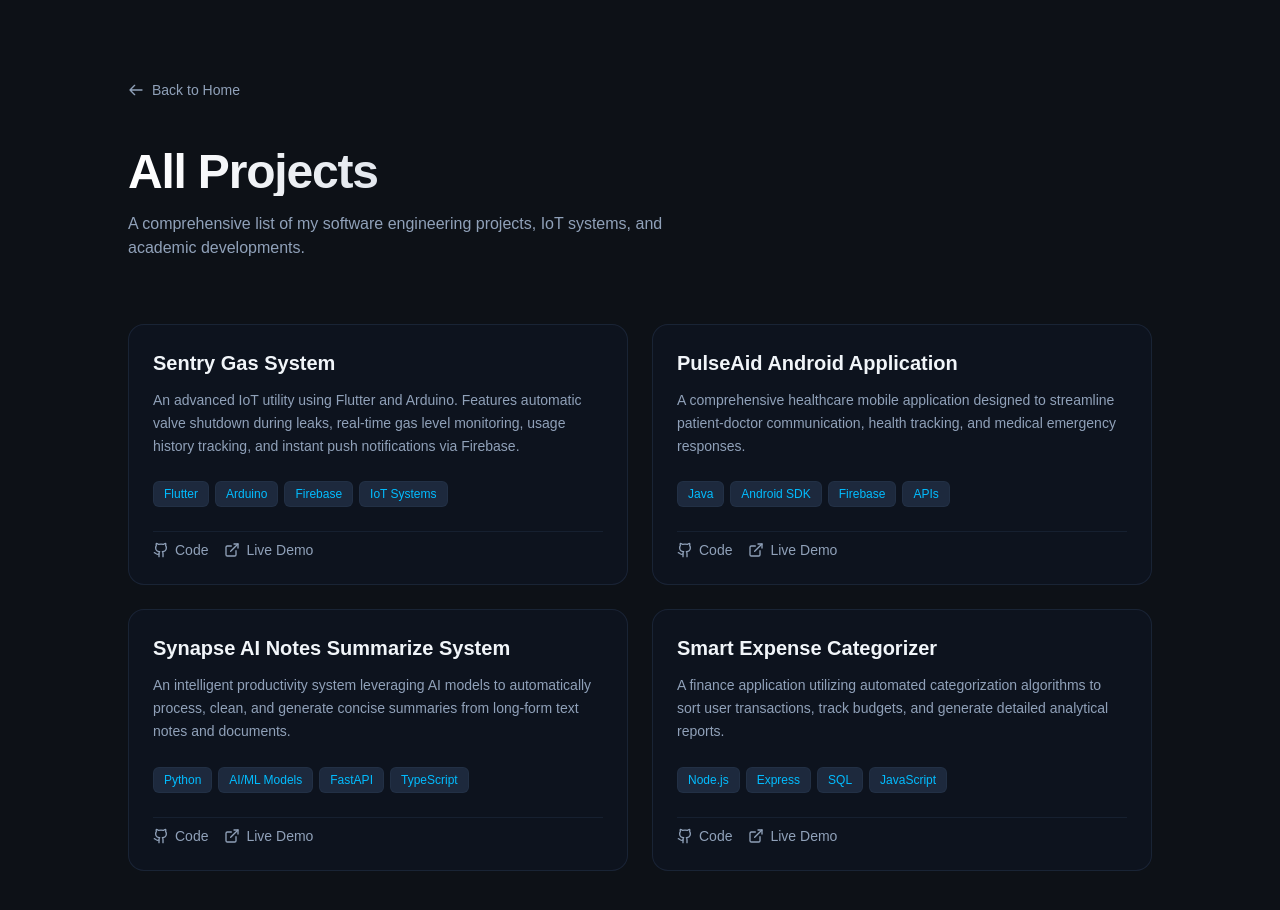
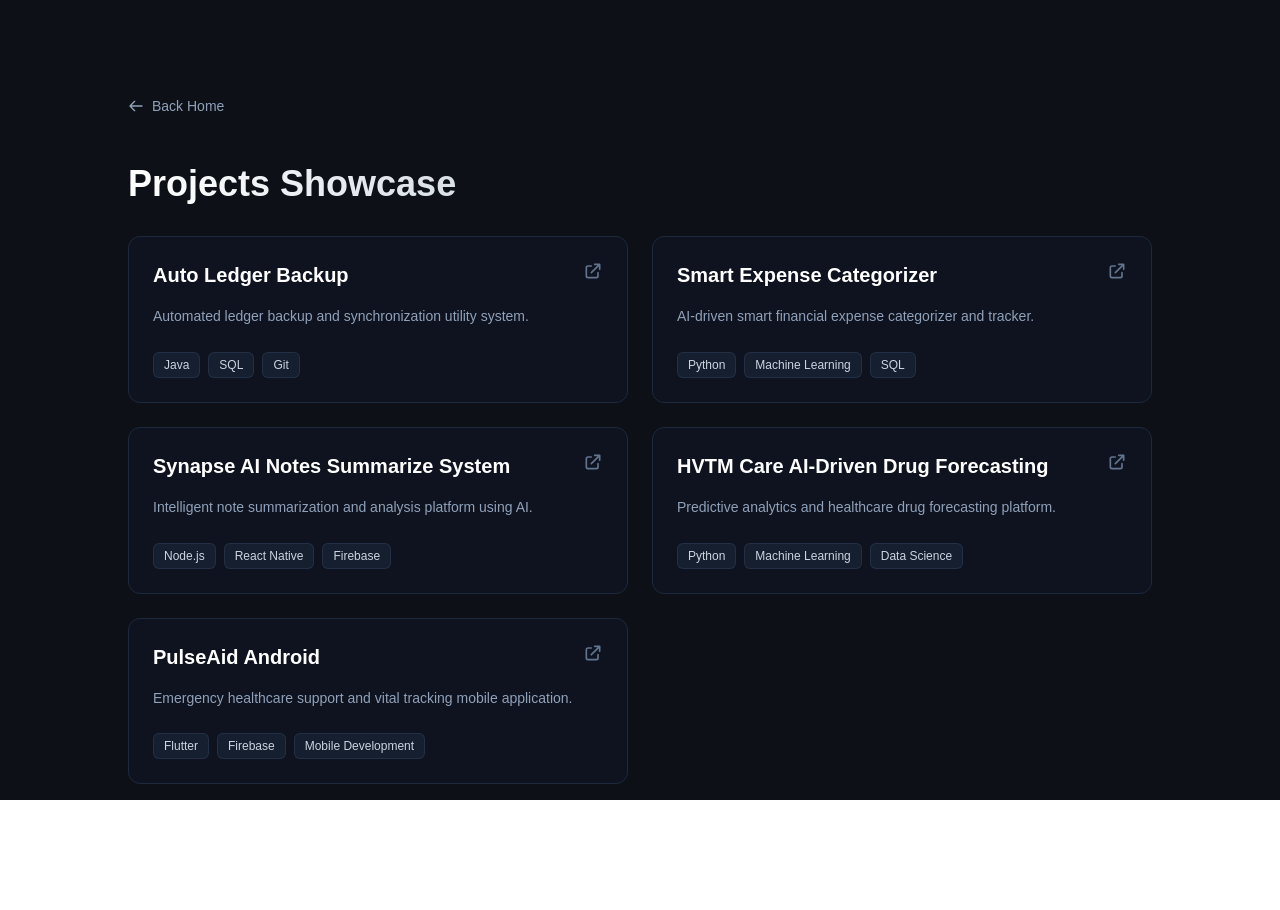
Before and after one commit to deVThish/venusha-portfolio, a Next.js app: page /projects in a window 1280 px wide. Shown: the top 910 px of the page. After the commit the page ends 800 px from the top, so only its background shows below. Built offline with nearby package versions, Linux system fonts and the light colour scheme.

Commit message:
Project links the github repos

```diff
--- a/app/projects/page.tsx
+++ b/app/projects/page.tsx
@@ -3,52 +3,53 @@
 import { motion } from "framer-motion";
 import Link from "next/link";
 
-const allProjects = [
+const projects = [
   {
-    title: "Sentry Gas System",
-    description:
-      "An advanced IoT utility using Flutter and Arduino. Features automatic valve shutdown during leaks, real-time gas level monitoring, usage history tracking, and instant push notifications via Firebase.",
-    tech: ["Flutter", "Arduino", "Firebase", "IoT Systems"],
-    github: "https://github.com/venushathishan",
-    live: "#",
+    title: "Auto Ledger Backup",
+    description: "Automated ledger backup and synchronization utility system.",
+    tech: ["Java", "SQL", "Git"],
+    link: "https://github.com/deVThish/Auto-Ledger-Backup",
   },
   {
-    title: "PulseAid Android Application",
-    description:
-      "A comprehensive healthcare mobile application designed to streamline patient-doctor communication, health tracking, and medical emergency responses.",
-    tech: ["Java", "Android SDK", "Firebase", "APIs"],
-    github: "https://github.com/venushathishan/PulseAid-Android",
-    live: "#",
+    title: "Smart Expense Categorizer",
+    description: "AI-driven smart financial expense categorizer and tracker.",
+    tech: ["Python", "Machine Learning", "SQL"],
+    link: "https://github.com/deVThish/Smart-Expense-Categorizer-Backup",
   },
   {
     title: "Synapse AI Notes Summarize System",
     description:
-      "An intelligent productivity system leveraging AI models to automatically process, clean, and generate concise summaries from long-form text notes and documents.",
-    tech: ["Python", "AI/ML Models", "FastAPI", "TypeScript"],
-    github:
-      "https://github.com/venushathishan/Synapse-AI-Notes-Summarize-System",
-    live: "#",
+      "Intelligent note summarization and analysis platform using AI.",
+    tech: ["Node.js", "React Native", "Firebase"],
+    link: "https://github.com/deVThish/Synapse-AI-Notes-Summarize-System-Backup",
   },
   {
-    title: "Smart Expense Categorizer",
+    title: "HVTM Care AI-Driven Drug Forecasting",
     description:
-      "A finance application utilizing automated categorization algorithms to sort user transactions, track budgets, and generate detailed analytical reports.",
-    tech: ["Node.js", "Express", "SQL", "JavaScript"],
-    github: "https://github.com/venushathishan/Smart-Expense-Categorizer",
-    live: "#",
+      "Predictive analytics and healthcare drug forecasting platform.",
+    tech: ["Python", "Machine Learning", "Data Science"],
+    link: "https://github.com/deVThish/HVTM_Care_AI-Driven_Drug_Forecasting_System-Backup",
+  },
+  {
+    title: "PulseAid Android",
+    description:
+      "Emergency healthcare support and vital tracking mobile application.",
+    tech: ["Flutter", "Firebase", "Mobile Development"],
+    link: "https://github.com/deVThish/PulseAid-Android-Backup",
   },
 ];
 
 export default function ProjectsPage() {
   return (
-    <main className="min-h-screen bg-[#0d1117] text-white py-20 px-6 antialiased">
+    <main className="bg-[#0d1117] min-h-screen pt-24 px-6 text-white">
       <div className="max-w-5xl mx-auto">
+        <div className="flex items-center gap-4 mb-12">
           <Link
             href="/"
-          className="inline-flex items-center gap-2 text-sm text-slate-400 hover:text-sky-400 transition-colors mb-12 group"
+            className="text-sm text-slate-400 hover:text-white flex items-center gap-2 transition-colors"
           >
             <svg
-            className="w-4 h-4 transform group-hover:-translate-x-1 transition-transform"
+              className="w-4 h-4"
               fill="none"
               stroke="currentColor"
               strokeWidth="2"
@@ -60,103 +61,60 @@ export default function ProjectsPage() {
                 d="M10 19l-7-7m0 0l7-7m-7 7h18"
               />
             </svg>
-          Back to Home
+            Back Home
           </Link>
-
-        <div className="space-y-4 mb-16">
-          <h1 className="text-4xl md:text-5xl font-bold tracking-tight bg-gradient-to-r from-white to-slate-400 bg-clip-text text-transparent">
-            All Projects
-          </h1>
-          <p className="text-slate-400 max-w-xl">
-            A comprehensive list of my software engineering projects, IoT
-            systems, and academic developments.
-          </p>
         </div>
 
-        <motion.div
-          initial="hidden"
-          animate="visible"
-          variants={{
-            hidden: { opacity: 0 },
-            visible: { opacity: 1, transition: { staggerChildren: 0.1 } },
-          }}
-          className="grid grid-cols-1 md:grid-cols-2 gap-6"
+        <h1 className="text-4xl font-bold mb-8 bg-gradient-to-r from-white to-slate-400 bg-clip-text text-transparent">
+          Projects Showcase
+        </h1>
+
+        <div className="grid grid-cols-1 md:grid-cols-2 gap-6">
+          {projects.map((project, index) => (
+            <motion.a
+              key={index}
+              href={project.link}
+              target="_blank"
+              rel="noopener noreferrer"
+              initial={{ opacity: 0, y: 20 }}
+              animate={{ opacity: 1, y: 0 }}
+              transition={{ delay: index * 0.1 }}
+              className="p-6 rounded-xl bg-slate-900/40 border border-slate-800 hover:border-sky-500/50 transition-all duration-300 block group"
             >
-          {allProjects.map((project, index) => (
-            <motion.div
-              key={index}
-              variants={{
-                hidden: { opacity: 0, y: 20 },
-                visible: { opacity: 1, y: 0 },
-              }}
-              className="p-6 rounded-2xl bg-slate-900/40 border border-slate-800/80 hover:border-slate-700/50 transition-all duration-300 flex flex-col justify-between"
-            >
-              <div>
-                <h3 className="text-xl font-bold text-slate-100 mb-3">
+              <div className="flex justify-between items-start mb-4">
+                <h3 className="text-xl font-semibold group-hover:text-sky-400 transition-colors">
                   {project.title}
                 </h3>
-                <p className="text-slate-400 text-sm leading-relaxed mb-6">
+                <svg
+                  className="w-5 h-5 text-slate-500 group-hover:text-sky-400 transition-colors"
+                  fill="none"
+                  stroke="currentColor"
+                  strokeWidth="2"
+                  viewBox="0 0 24 24"
+                >
+                  <path
+                    strokeLinecap="round"
+                    strokeLinejoin="round"
+                    d="M10 6H6a2 2 0 00-2 2v10a2 2 0 002 2h10a2 2 0 002-2v-4M14 4h6m0 0v6m0-6L10 14"
+                  />
+                </svg>
+              </div>
+              <p className="text-slate-400 text-sm mb-6 leading-relaxed">
                 {project.description}
               </p>
-              </div>
-
-              <div>
-                <div className="flex flex-wrap gap-1.5 mb-6">
-                  {project.tech.map((t, i) => (
+              <div className="flex flex-wrap gap-2">
+                {project.tech.map((tech, i) => (
                   <span
                     key={i}
-                      className="text-xs font-medium px-2.5 py-1 rounded-md bg-slate-800 text-sky-400 border border-slate-700/30"
+                    className="text-xs font-medium px-2.5 py-1 rounded-md bg-slate-800/60 text-slate-300 border border-slate-700/50"
                   >
-                      {t}
+                    {tech}
                   </span>
                 ))}
               </div>
-
-                <div className="flex items-center gap-4 text-sm pt-2 border-t border-slate-800/60">
-                  <a
-                    href={project.github}
-                    target="_blank"
-                    rel="noopener noreferrer"
-                    className="inline-flex items-center gap-1.5 text-slate-400 hover:text-white transition-colors"
-                  >
-                    <svg
-                      className="w-4 h-4"
-                      viewBox="0 0 24 24"
-                      fill="none"
-                      stroke="currentColor"
-                      strokeWidth="2"
-                      strokeLinecap="round"
-                      strokeLinejoin="round"
-                    >
-                      <path d="M15 22v-4a4.8 4.8 0 0 0-1-3.5c3 0 6-2 6-5.5.08-1.25-.27-2.48-1-3.5.28-1.15.28-2.35 0-3.5 0 0-1 0-3 1.5-2.64-.5-5.36-.5-8 0C6 2 5 2 5 2c-.3 1.15-.3 2.35 0 3.5A5.403 5.403 0 0 0 4 9c0 3.5 3 5.5 6 5.5-.39.49-.68 1.05-.85 1.65-.17.6-.22 1.23-.15 1.85v4" />
-                      <path d="M9 18c-4.51 2-5-2-7-2" />
-                    </svg>
-                    Code
-                  </a>
-                  <a
-                    href={project.live}
-                    className="inline-flex items-center gap-1.5 text-slate-400 hover:text-white transition-colors"
-                  >
-                    <svg
-                      className="w-4 h-4"
-                      viewBox="0 0 24 24"
-                      fill="none"
-                      stroke="currentColor"
-                      strokeWidth="2"
-                      strokeLinecap="round"
-                      strokeLinejoin="round"
-                    >
-                      <path d="M18 13v6a2 2 0 0 1-2 2H5a2 2 0 0 1-2-2V8a2 2 0 0 1 2-2h6" />
-                      <polyline points="15 3 21 3 21 9" />
-                      <line x1="10" y1="14" x2="21" y2="3" />
-                    </svg>
-                    Live Demo
-                  </a>
+            </motion.a>
+          ))}
         </div>
-              </div>
-            </motion.div>
-          ))}
-        </motion.div>
       </div>
     </main>
   );
```
Lines whose indentation alone changed are shown as unchanged.
